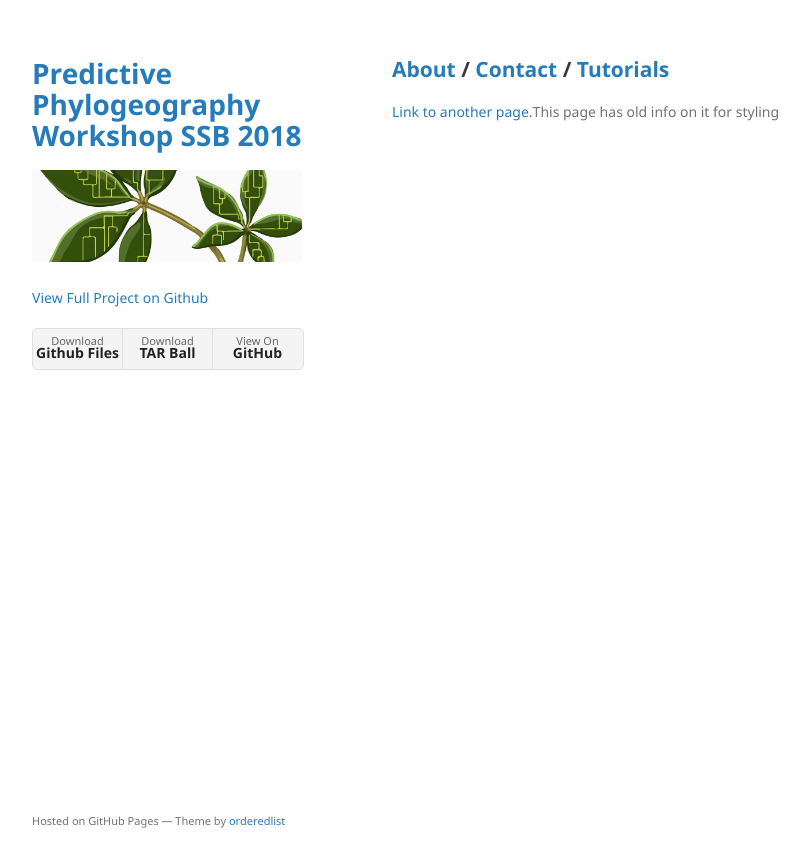
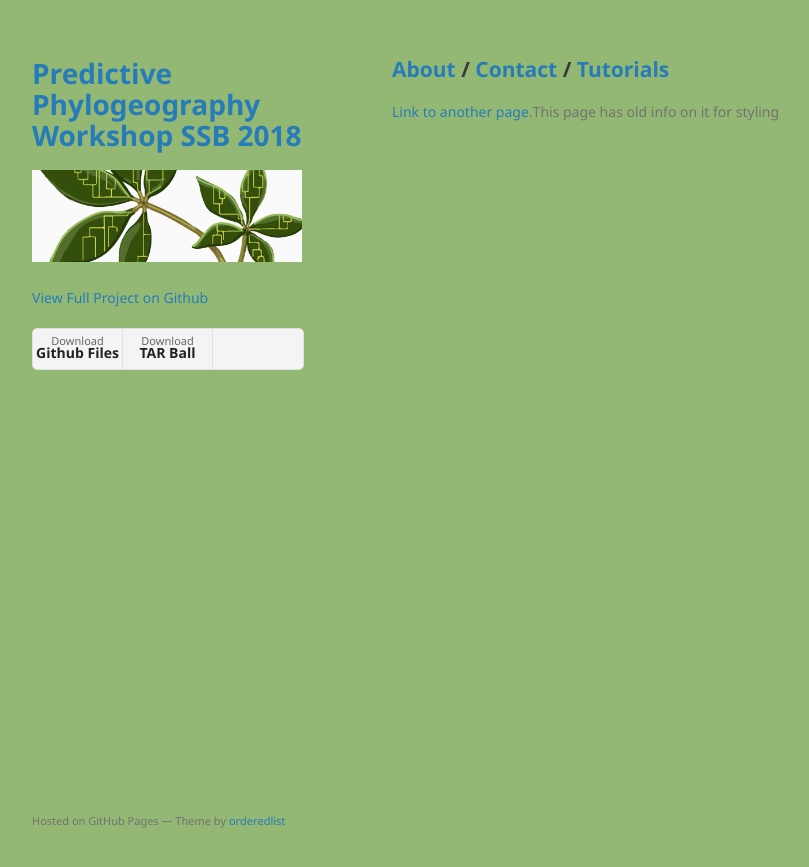
Before and after one commit to PredictivePhylogeography-SSB2018/PredictivePhylogeography-SSB2018.github.io, a Jekyll site: the page built from index.md, in a window 1280 px wide. Shown: the top 867 px of the page, without its empty margins (178-987 px from the left). Built offline with Jekyll 4.4.1, drawn with Linux system fonts in a browser that asks for light colours; the repository's description, which GitHub fills in, is left out; our own code applies the rules of GitHub Pages for plain Markdown files.

Commit message:
change color

```diff
--- a/_layouts/default.html
+++ b/_layouts/default.html
@@ -10,6 +10,11 @@
     <!--[if lt IE 9]>
     <script src="//cdnjs.cloudflare.com/ajax/libs/html5shiv/3.7.3/html5shiv.min.js"></script>
     <![endif]-->
+    <style>
+      body {
+        background-color: #93B874
+      }
+    </style>
   </head>
   <body>
     <div class="wrapper">
@@ -34,7 +39,6 @@
         <ul>
           <li><a href="{{ site.github.zip_url }}">Download <strong>Github Files</strong></a></li>
           <li><a href="{{ site.github.tar_url }}">Download <strong>TAR Ball</strong></a></li>
-          <li><a href="{{ site.github.repository_url }}">View On <strong>GitHub</strong></a></li>
         </ul>
         {% endif %}
       </header>
```
